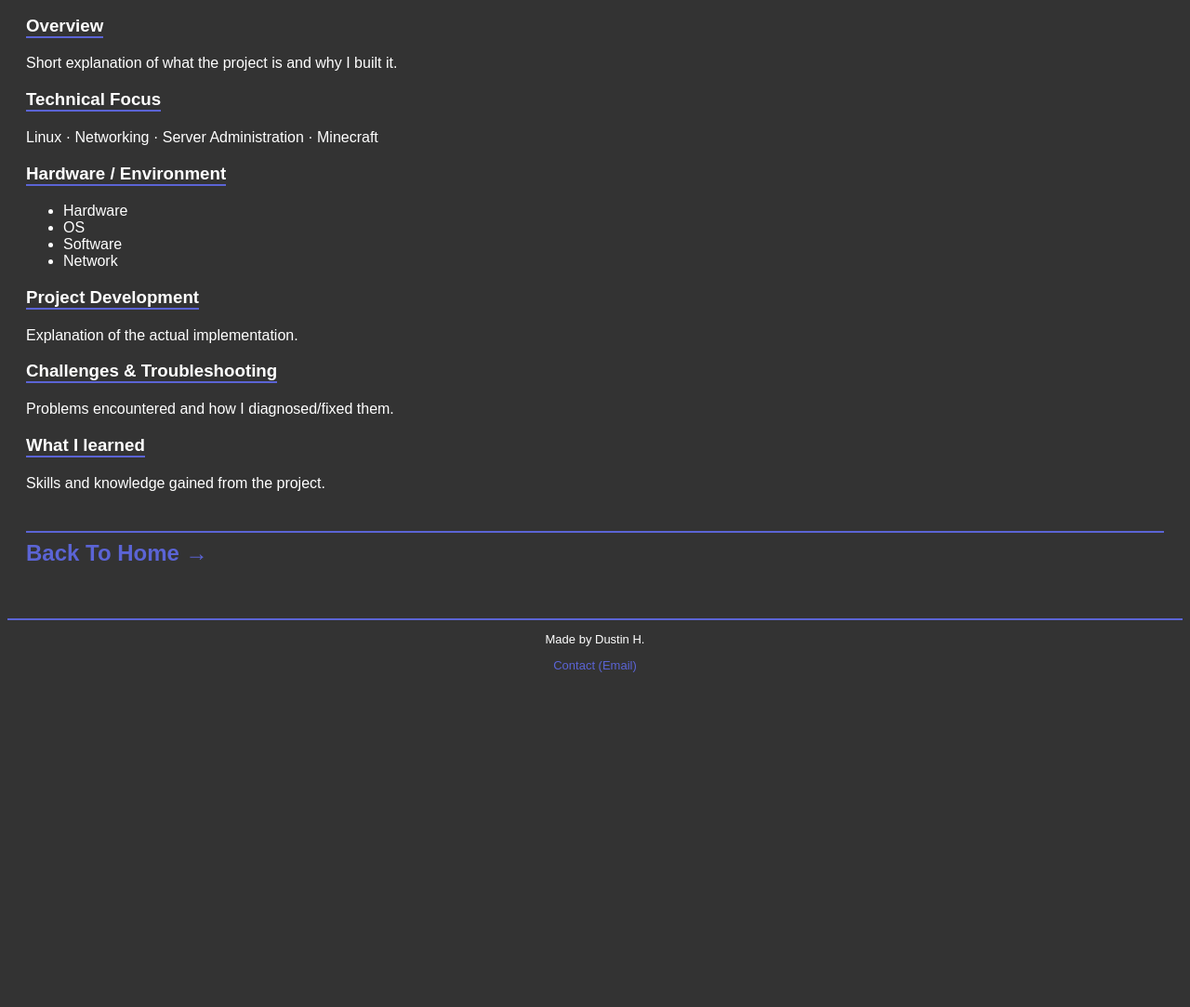
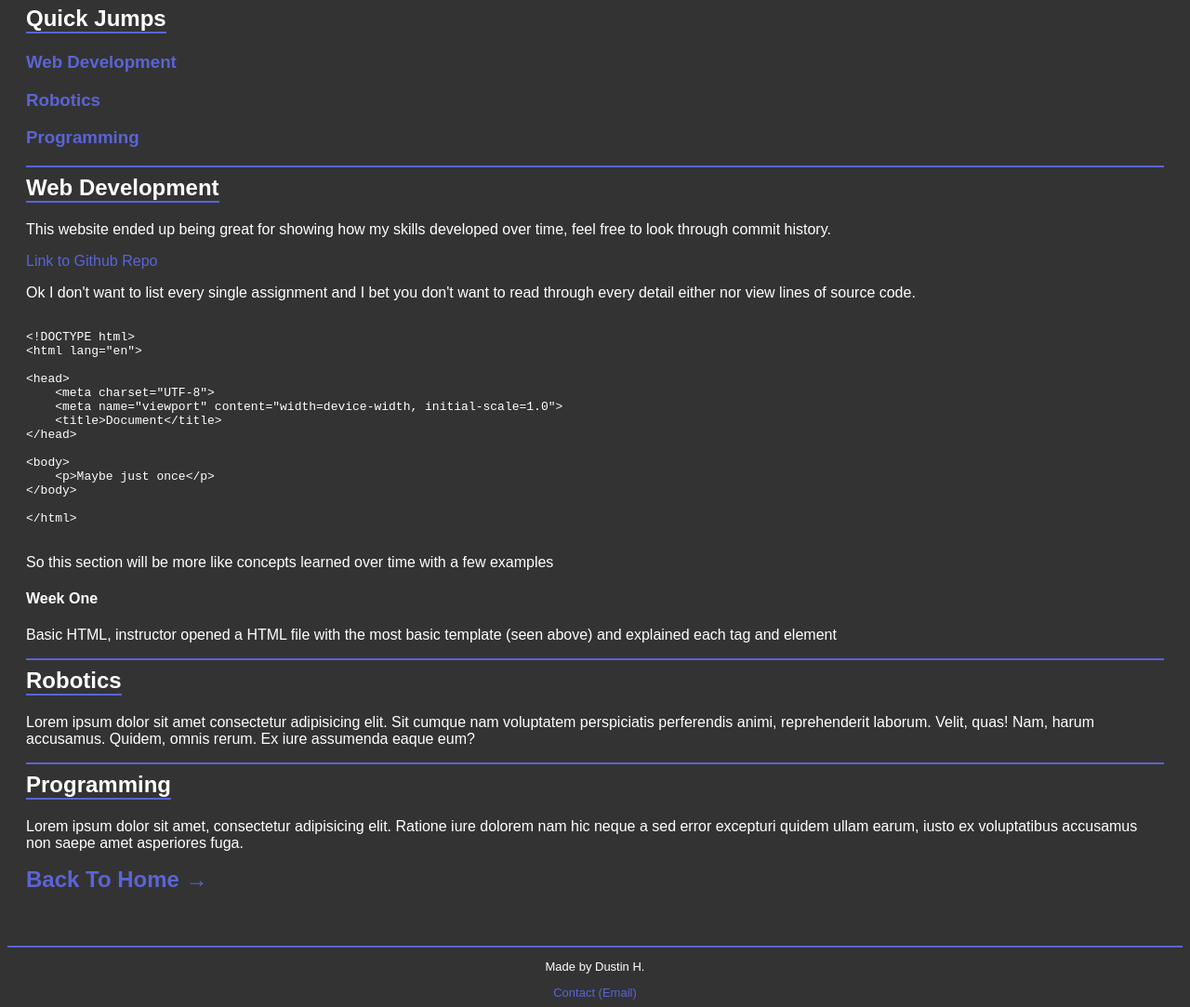
Before and after one commit to Floating-Toilet/Floating-Toilet.github.io, a plain HTML site: page projects/auburn/index.html in a window 1280 px wide. Shown: the part 500-1583 px from the top of the page at 93% size. Before the commit the page ends 1231 px from the top, so only its background shows below. Drawn offline with Linux system fonts and the light colour scheme.

Commit message:
just push i guess

```diff
--- a/projects/auburn/index.html
+++ b/projects/auburn/index.html
@@ -27,30 +27,45 @@
         </nav>
     </header>
     <main>
-        <h2 class="project-big-title">PROJECT NAME</h2>
-        <p class="project-small-title">TECHNICAL NAME</p>
-        <img src="/images/placeholder.png" alt="" class="hero-image">
+        <h2 class="project-big-title">Auburn Career Center</h2>
+        <p class="project-small-title">My Collection of work and projects completed through Auburn</p>
+        <img src="https://www.auburncareercenter.org/pics/school_logo.png" alt="Auburn A Logo" class="hero-image" style="background-color: white;">
         <br>
         <hr>
-        <h3 class="title">Overview</h3>
-        <p>Short explanation of what the project is and why I built it.</p>
-        <h3 class="title">Technical Focus</h3>
-        <p>Linux · Networking · Server Administration · Minecraft</p>
-        <h3 class="title">Hardware / Environment</h3>
-        <ul>
-            <li>Hardware</li>
-            <li>OS</li>
-            <li>Software</li>
-            <li>Network</li>
-        </ul>
-        <h3 class="title">Project Development</h3>
-        <p>Explanation of the actual implementation.</p>
-        <h3 class="title">Challenges & Troubleshooting</h3>
-        <p>Problems encountered and how I diagnosed/fixed them.</p>
-        <h3 class="title">What I learned</h3>
-        <p>Skills and knowledge gained from the project.</p>
-        <br>
+        <h2 class="title">Quick Jumps</h2>
+        <h3><a href="#webdev">Web Development</a></h3>
+        <h3><a href="#ST-2">Robotics</a></h3>
+        <h3><a href="#canarobotwriteasymphonycanarobotturnacanvasintoabeautifulmasterpiece">Programming</a></h3>
         <hr>
+        <h2 id="webdev" class="title">Web Development</h2>
+        <p>This website ended up being great for showing how my skills developed over time, feel free to look through commit history.</p>
+        <a href="https://github.com/Floating-Toilet/Floating-Toilet.github.io" rel="noopener noreferrer" target="_blank">Link to Github Repo</a>
+        <p>Ok I don't want to list every single assignment and I bet you don't want to read through every detail either nor view lines of source code.</p>
+        <pre><code>
+&lt;!DOCTYPE html&gt;
+&lt;html lang="en"&gt;
+
+&lt;head&gt;
+    &lt;meta charset="UTF-8"&gt;
+    &lt;meta name="viewport" content="width=device-width, initial-scale=1.0"&gt;
+    &lt;title&gt;Document&lt;/title&gt;
+&lt;/head&gt;
+
+&lt;body&gt;
+    &lt;p&gt;Maybe just once&lt;/p&gt;
+&lt;/body&gt;
+
+&lt;/html&gt;
+        </code></pre>
+        <p>So this section will be more like concepts learned over time with a few examples</p>
+        <h4>Week One</h4>
+        <p>Basic HTML, instructor opened a HTML file with the most basic template (seen above) and explained each tag and element</p>
+        <hr>
+        <h2 id="ST-2" class="title">Robotics</h2>
+        <p>Lorem ipsum dolor sit amet consectetur adipisicing elit. Sit cumque nam voluptatem perspiciatis perferendis animi, reprehenderit laborum. Velit, quas! Nam, harum accusamus. Quidem, omnis rerum. Ex iure assumenda eaque eum?</p>
+        <hr>
+        <h2 id="canarobotwriteasymphonycanarobotturnacanvasintoabeautifulmasterpiece" class="title">Programming</h2>
+        <p>Lorem ipsum dolor sit amet, consectetur adipisicing elit. Ratione iure dolorem nam hic neque a sed error excepturi quidem ullam earum, iusto ex voluptatibus accusamus non saepe amet asperiores fuga.</p>
         <a href="/">
             <h2>Back To Home →</h2>
         </a>
--- a/style.css
+++ b/style.css
@@ -223,13 +223,21 @@ hr {
     border: 3px outset #5B64D5;
 }
 
+.project-image {
+    height: 250px;
+    border-radius: 8px;
+    border: 3px outset #5B64D5;
+}
+
 .title {
     border-bottom: 2px solid #5B64D5;
     width: fit-content;
 }
+
 .mxgraph {
     background-color: #FFF;
 }
+
 @media (max-width: 700px) {
     header {
         flex-direction: column;
```
Also changed, not shown: extra/index.html (+1 -1 lines), index.html (+8 -4 lines), projects/brambleraspberry/index.html (+10 -16 lines), projects/homelab/index.html (+2 -3 lines), 2 other files.
